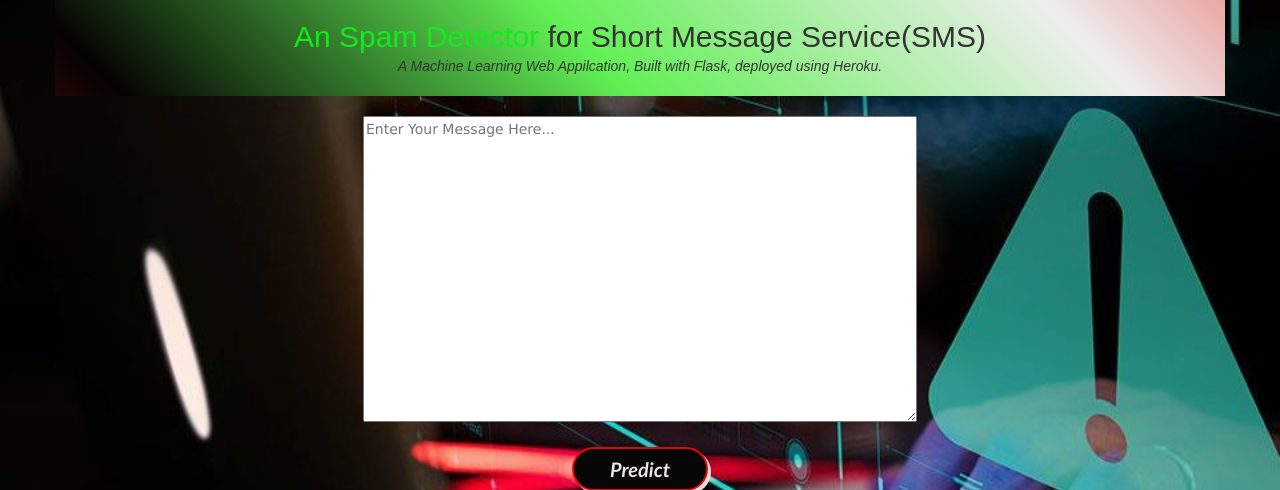
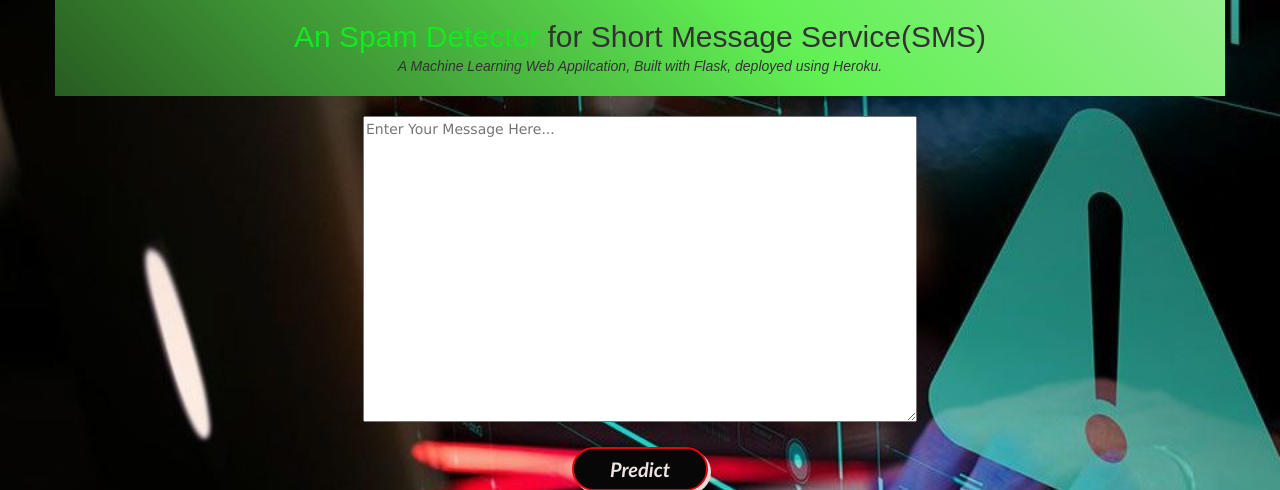
Before and after one commit to shilu10/SpamDetection_Depolyment, a Flask app: page / in a window 1280 px wide. Shown: the top 490 px of the page. Run offline with Flask 2, Linux system fonts and the light colour scheme; some libraries are stand-ins or nearby versions.

Commit message:
Update styles.css

```diff
--- a/spamdetection/Application/static/styles.css
+++ b/spamdetection/Application/static/styles.css
@@ -24,7 +24,7 @@
 	font-family: sans-serif;
 	position: relative;
 	background: linear-gradient(45deg, #e01313, #050202, #61f054, #eeeeee, #e4261f, #d7e1ec);
-	background-size: 200% 200%;
+	background-size: 500% 500%;
 	animation: change-gradient 3s ease-in-out infinite;
 }
 @keyframes change-gradient {
@@ -131,5 +131,5 @@
 }
 
 .gif{
-	width: 40%;
+	width: 30%;
 }
```
